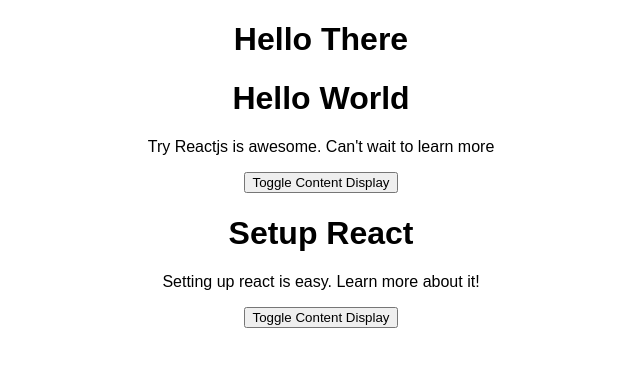
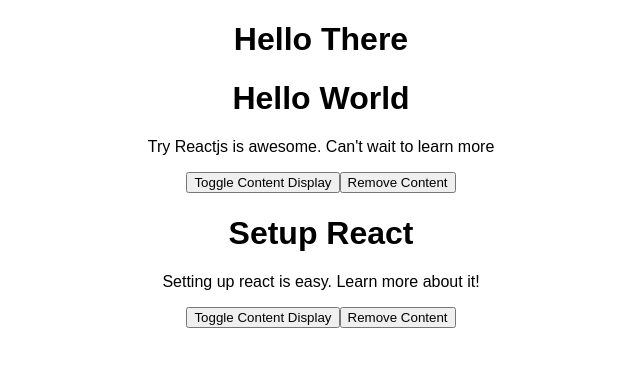
Before and after one commit to codingforentrepreneurs/Try-Reactjs, a React (Create React App) app: page / in a window 1280 px wide. Shown: the top 366 px of the page, without its empty margins (319-959 px from the left). Built offline with nearby package versions, Linux system fonts and the light colour scheme.

Commit message:
10 - Prop to State to Callback to State

```diff
--- a/src/posts/PostDetail.js
+++ b/src/posts/PostDetail.js
@@ -5,19 +5,23 @@
     super(props)
     this.titleWasClicked = this.titleWasClicked.bind(this)
     this.toggleContent = this.toggleContent.bind(this)
+    this.handleRemoveContentButton = this.handleRemoveContentButton.bind(this)
     this.state = {
       showContent: true,
       postItem: null
+    }
+  }
+  handleRemoveContentButton (event) {
+    if (this.props.didHandleRemove) {
+      this.props.didHandleRemove(this.props.post)
     }
   }
   titleWasClicked (event) {
     event.preventDefault()
     const {dataCallback} = this.props
     // console.log(dataCallback)
-    const newPostItem = {
-      title: 'This is my awesome new title',
-      content: this.props.post.content
-    }
+    let newPostItem = this.props.post
+    newPostItem['title'] = 'This is my awesome new title'
     this.setState({
       postItem: newPostItem
     })
@@ -49,6 +53,7 @@
             <h1 onClick={this.titleWasClicked}>{postItem.title}</h1>
             {showContent === true ? <p>{postItem.content}</p> : ''}
             <button onClick={this.toggleContent}>Toggle Content Display</button>
+            <button onClick={this.handleRemoveContentButton}>Remove Content</button>
           </div>
           : ''}
       </div>
--- a/src/posts/PostList.js
+++ b/src/posts/PostList.js
@@ -7,19 +7,49 @@
   constructor (props) {
     super(props)
     this.handleDataCallback = this.handleDataCallback.bind(this)
+    this.handlePostRemove = this.handlePostRemove.bind(this)
+    this.state = {
+      postList: []
+    }
   }
+
+  updateBackend (currentPostList) {
+    console.log('Updating..')
+    this.setState({
+      postItem: currentPostList
+    })
+  }
+  handlePostRemove (postItem) {
+    let currentPostList = this.state.postList
+    currentPostList.pop(postItem)
+
+    this.updateBackend(currentPostList)
+  }
+
   handleDataCallback (postItem) {
     // alert(txtMsg)
-    console.log(postItem)
+    // console.log(postItem)
+    let currentPostList = this.state.postList
+    currentPostList.push(postItem)
+    this.setState({
+      postItem: currentPostList
+    })
+  }
+  componentDidMount () {
+    this.setState({
+      postList: PostData
+    })
   }
   render () {
+    const {postList} = this.state
     return (
       <div >
         <h1>Hello There</h1>
-        {PostData.map((item, index) => {
+        {postList.map((item, index) => {
           return <PostDetail
             post={item}
             key={`post-list-key ${index}`}
+            didHandleRemove={this.handlePostRemove}
             dataCallback={this.handleDataCallback} />
         })}
       </div>
```
